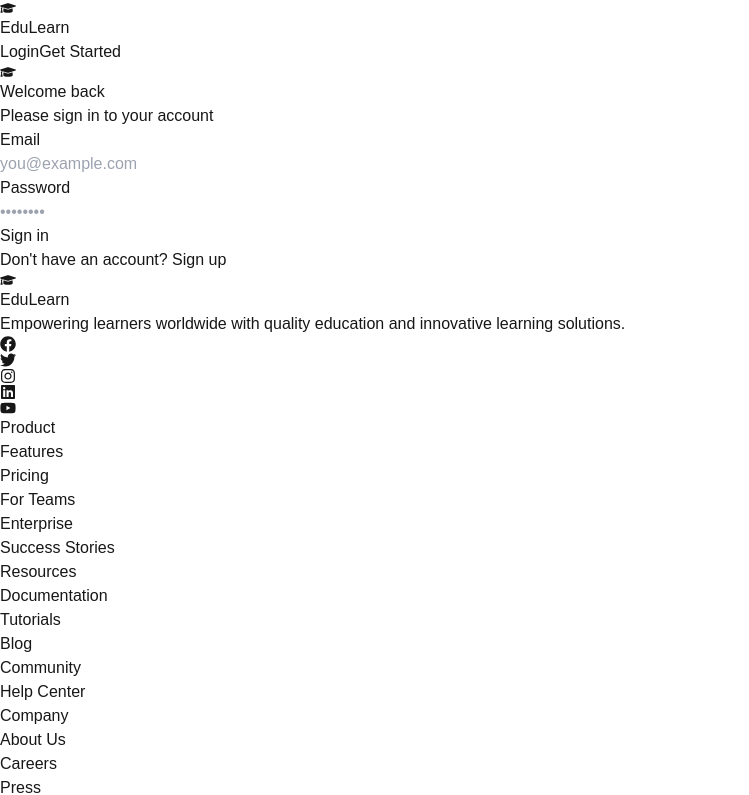
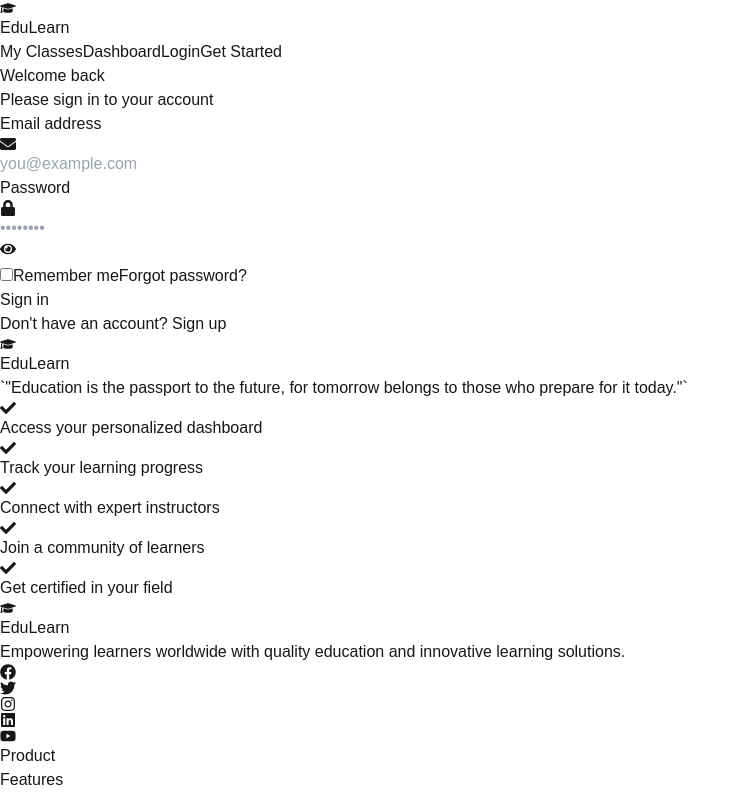
Before and after one commit to gaznafis007/minimal-lms-client, a Next.js app: page /login in a window 1280 px wide. Shown: the top 795 px of the page, without its empty margins (0-749 px from the left). Built offline with nearby package versions, Linux system fonts and the light colour scheme.

Commit message:
init: dashboard/courses pae created

```diff
--- a/src/app/(auth)/login/page.tsx
+++ b/src/app/(auth)/login/page.tsx
@@ -1,62 +1,149 @@
 "use client"
-
-import type React from "react"
 
 import { useState } from "react"
 import Link from "next/link"
-import { FaGraduationCap } from "react-icons/fa"
+import { useRouter } from "next/navigation"
+import { useForm, type SubmitHandler } from "react-hook-form"
+import { FaEnvelope, FaLock, FaEye, FaEyeSlash, FaGraduationCap, FaCheck } from "react-icons/fa"
+import { Button } from "@/components/ui/Button"
 import { Input } from "@/components/ui/Input"
-import { Button } from "@/components/ui/Button"
+import { loginFeatures } from "@/constants/loginFeatures"
 
+interface LoginFormInputs {
+  email: string
+  password: string
+  rememberMe: boolean
+}
 
 export default function LoginPage() {
+  const router = useRouter()
   const [isLoading, setIsLoading] = useState(false)
+  const [showPassword, setShowPassword] = useState(false)
 
-  const handleSubmit = async (e: React.FormEvent) => {
-    e.preventDefault()
+  const {
+    register,
+    handleSubmit,
+    formState: { errors },
+  } = useForm<LoginFormInputs>({
+    defaultValues: {
+      email: "",
+      password: "",
+      rememberMe: false,
+    },
+  })
+
+  const onSubmit: SubmitHandler<LoginFormInputs> = async (data) => {
     setIsLoading(true)
-    // Simulate login
-    await new Promise((resolve) => setTimeout(resolve, 1000))
-    setIsLoading(false)
+    try {
+      // Simulate API call
+      await new Promise((resolve) => setTimeout(resolve, 1500))
+      console.log(data)
+      router.push("/dashboard")
+    } catch (error) {
+      console.error("Login error:", error)
+    } finally {
+      setIsLoading(false)
+    }
   }
 
   return (
-    <div className="min-h-screen flex bg-gray-50">
+    <div className="min-h-screen flex">
       {/* Left Side - Form */}
-      <div className="flex-1 flex items-center justify-center p-8">
-        <div className="w-full max-w-sm">
-          <div className="text-center mb-8">
-            <FaGraduationCap className="h-12 w-12 text-slate-800 mx-auto" />
-            <h1 className="mt-4 text-2xl font-bold text-slate-800">Welcome back</h1>
+      <div className="flex-1 flex items-center justify-center p-8 bg-gray-50">
+        <div className="w-full max-w-md space-y-8">
+          <div className="text-center">
+            <h1 className="text-2xl font-bold text-slate-800">Welcome back</h1>
             <p className="mt-2 text-sm text-gray-600">Please sign in to your account</p>
           </div>
+          <form onSubmit={handleSubmit(onSubmit)} className="space-y-6">
+            <Input
+              label="Email address"
+              type="email"
+              placeholder="you@example.com"
+              className="text-gray-600"
+              icon={<FaEnvelope className="text-gray-400" />}
+              error={errors.email?.message}
+              {...register("email", {
+                required: "Email is required",
+                pattern: {
+                  value: /^[A-Z0-9._%+-]+@[A-Z0-9.-]+\.[A-Z]{2,}$/i,
+                  message: "Invalid email address",
+                },
+              })}
+            />
 
-          <form onSubmit={handleSubmit} className="space-y-6">
-            <Input label="Email" type="email" placeholder="you@example.com" required />
-            <Input label="Password" type="password" placeholder="••••••••" required />
+            <Input
+              label="Password"
+              type={showPassword ? "text" : "password"}
+              placeholder="••••••••"
+              className="text-gray-600"
+              icon={<FaLock className="text-gray-400" />}
+              rightIcon={
+                <button
+                  type="button"
+                  onClick={() => setShowPassword(!showPassword)}
+                  className="text-gray-400 hover:text-gray-600"
+                >
+                  {showPassword ? <FaEyeSlash /> : <FaEye />}
+                </button>
+              }
+              error={errors.password?.message}
+              {...register("password", {
+                required: "Password is required",
+              })}
+            />
+
+            <div className="flex items-center justify-between">
+              <label className="flex items-center">
+                <input
+                  type="checkbox"
+                  className="rounded border-gray-300 text-blue-600 focus:ring-blue-500"
+                  {...register("rememberMe")}
+                />
+                <span className="ml-2 text-sm text-gray-600">Remember me</span>
+              </label>
+              <Link href="/forgot-password" className="text-sm text-blue-600 hover:text-blue-500">
+                Forgot password?
+              </Link>
+            </div>
 
             <Button type="submit" className="w-full" isLoading={isLoading}>
               Sign in
             </Button>
           </form>
 
-          <p className="mt-4 text-center text-sm text-gray-600">
+          <p className="text-center text-sm text-gray-600">
             Don&apos;t have an account?{" "}
-            <Link href="/register" className="text-primary hover:underline">
+            <Link href="/register" className="font-medium text-blue-600 hover:text-blue-500">
               Sign up
             </Link>
           </p>
         </div>
       </div>
 
-      {/* Right Side - Image */}
-      <div className="hidden lg:block lg:flex-1">
-        <div
-          className="h-full bg-cover bg-center"
-          style={{
-            backgroundImage: "url('https://plus.unsplash.com/premium_vector-1682310599143-6104e556763d?q=80&w=1760&auto=format&fit=crop&ixlib=rb-4.0.3&ixid=M3wxMjA3fDB8MHxwaG90by1wYWdlfHx8fGVufDB8fHx8fA%3D%3D')",
-          }}
-        />
+      {/* Right Side - Content */}
+      <div className="hidden lg:block lg:flex-1 bg-gradient-to-br from-blue-500 to-purple-600">
+        <div className="h-full flex items-center justify-center p-12">
+          <div className="max-w-md text-white">
+            <div className="flex items-center gap-3 mb-8">
+              <FaGraduationCap className="h-10 w-10" />
+              <h2 className="text-3xl font-bold">EduLearn</h2>
+            </div>
+            <p className="text-xl font-medium mb-8">
+              `&quot;Education is the passport to the future, for tomorrow belongs to those who prepare for it today.&quot;`
+            </p>
+            <div className="space-y-6">
+              {loginFeatures.map((feature, index) => (
+                <div key={index} className="flex items-center gap-3">
+                  <div className="flex-shrink-0 w-6 h-6 rounded-full bg-white/20 flex items-center justify-center">
+                    <FaCheck className="w-3 h-3" />
+                  </div>
+                  <span>{feature}</span>
+                </div>
+              ))}
+            </div>
+          </div>
+        </div>
       </div>
     </div>
   )
--- a/src/app/(auth)/register/page.tsx
+++ b/src/app/(auth)/register/page.tsx
@@ -7,7 +7,7 @@ import { useForm, type SubmitHandler } from "react-hook-form"
 import { FaEnvelope, FaLock, FaUser, FaGoogle, FaGithub, FaEye, FaEyeSlash, FaCheck, FaTimes } from "react-icons/fa"
 import { Button } from "@/components/ui/Button"
 import { Input } from "@/components/ui/Input"
-import { loginFeatures } from "@/constants/loginFeatures"
+import { registerFeatures } from "@/constants/loginFeatures"
 
 interface RegisterFormInputs {
   name: string
@@ -234,7 +234,7 @@ export default function RegisterPage() {
           <div className="max-w-md text-white">
             <h2 className="text-3xl font-bold mb-6">Start Your Learning Journey Today</h2>
             <ul className="space-y-4">
-              {loginFeatures.map((feature, index) => (
+              {registerFeatures.map((feature, index) => (
                 <li key={index} className="flex items-center gap-3">
                   <div className="flex-shrink-0 w-6 h-6 rounded-full bg-white/20 flex items-center justify-center">
                     <FaCheck className="w-3 h-3" />
--- a/src/components/Navbar/Navbar.tsx
+++ b/src/components/Navbar/Navbar.tsx
@@ -12,6 +12,12 @@ const Navbar = () => {
               <span className="ml-2 text-xl text-slate-800 font-bold">EduLearn</span>
             </Link>
             <div className="flex items-center gap-4">
+              <Link href="/classes" className="text-gray-600 hover:text-primary">
+                My Classes
+              </Link>
+              <Link href="/dashboard/courses" className="text-gray-600 hover:text-primary">
+                Dashboard
+              </Link>
               <Link href="/login" className="text-gray-600 hover:text-primary">
                 Login
               </Link>
--- a/src/constants/loginFeatures.tsx
+++ b/src/constants/loginFeatures.tsx
@@ -1,4 +1,4 @@
-export const loginFeatures =[
+export const registerFeatures =[
                 "Access to premium courses",
                 "Learn from industry experts",
                 "Self-paced learning",
@@ -6,3 +6,10 @@ export const loginFeatures =[
                 "24/7 support",
                 "Money-back guarantee",
               ]
+export const loginFeatures = [
+    "Access your personalized dashboard",
+    "Track your learning progress",
+    "Connect with expert instructors",
+    "Join a community of learners",
+    "Get certified in your field",
+  ]
```
Also changed, not shown: src/app/(admin)/dashboard/courses/page.tsx (added, +127 -0 lines).
